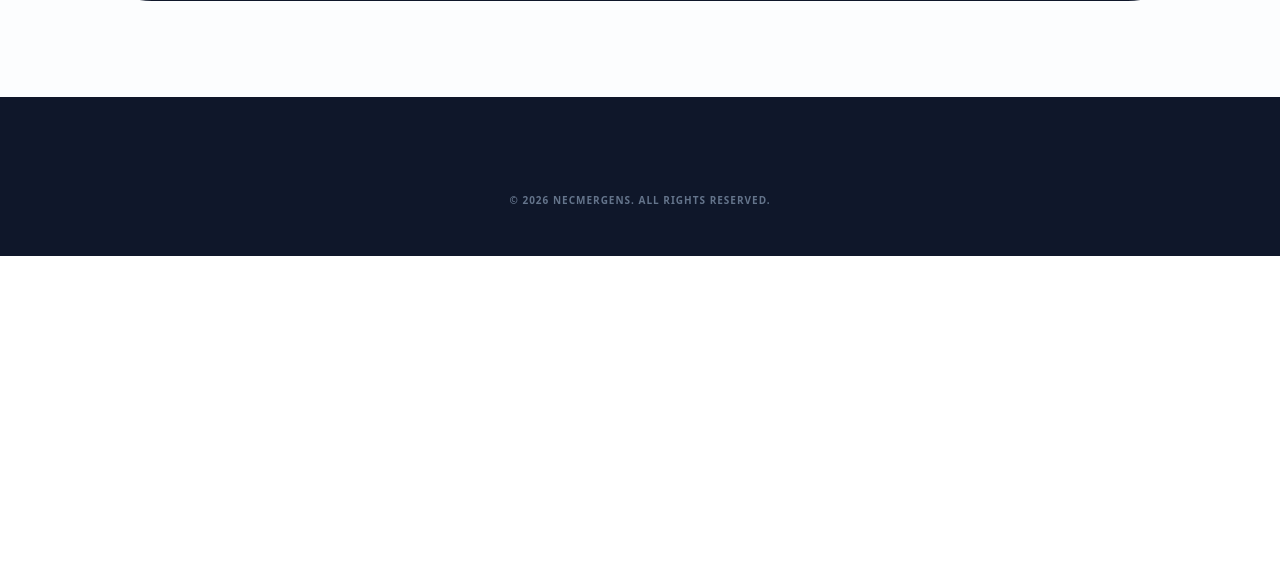
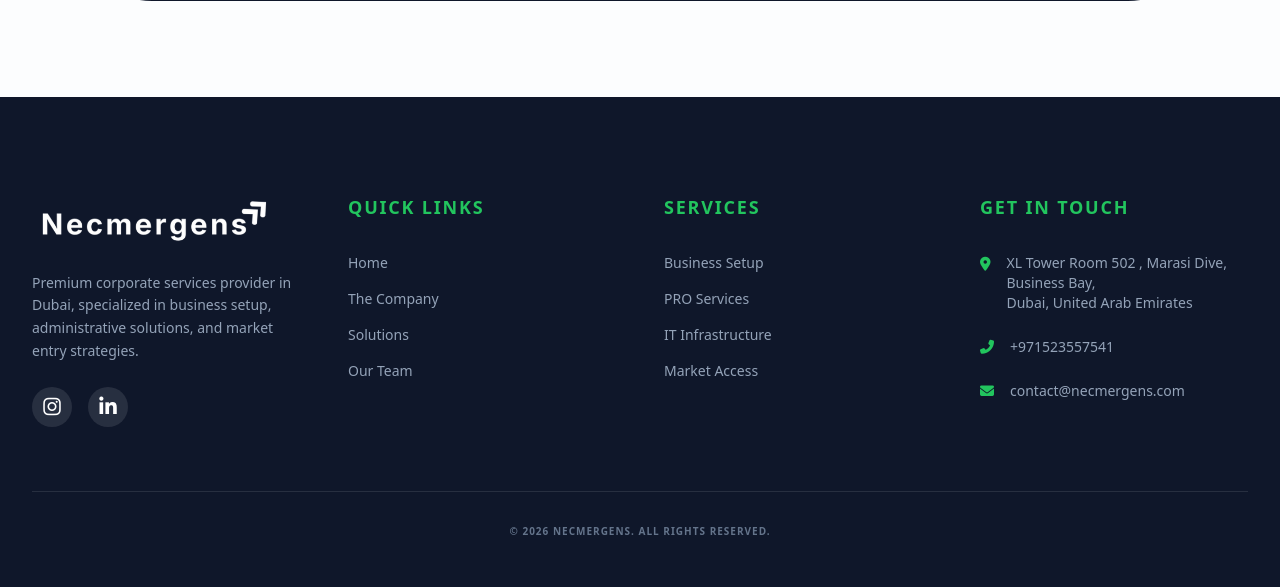
Before and after one commit to chitpaingdway/Company-Website, a Flask app: page / in a window 1280 px wide. Shown: the part 4372-4959 px from the top of the page. Before the commit the page ends 4628 px from the top, so only its background shows below. Run offline with Flask 3, Linux system fonts and the light colour scheme; some libraries are stand-ins or nearby versions.

Commit message:
Update index.html

```diff
--- a/templates/index.html
+++ b/templates/index.html
@@ -290,9 +290,72 @@
         </div>
     </div>
 
-    <footer class="bg-slate-900 text-white pt-24 pb-12 px-8">
-        <div class="max-w-7xl mx-auto text-center">
-            <p class="text-slate-500 text-[10px] font-black tracking-widest uppercase">© 2026 NECMERGENS. ALL RIGHTS RESERVED.</p>
+    <footer id="contact" class="bg-slate-900 text-white pt-24 pb-12 px-8">
+        <div class="max-w-7xl mx-auto">
+            <div class="grid grid-cols-1 md:grid-cols-4 gap-12 mb-16">
+
+                <div class="space-y-6">
+                    <div class="logo-container brightness-0 invert">
+                        <img src="{{ url_for('static', filename='logo.png') }}" alt="Necmergens Logo" class="max-h-12">
+                    </div>
+                    <p class="text-slate-400 text-sm leading-relaxed">
+                        Premium corporate services provider in Dubai, specialized in business setup, administrative solutions, and market entry strategies.
+                    </p>
+                    <div class="flex gap-4">
+                        <a href="https://www.instagram.com/necmergens/" target="_blank" class="w-10 h-10 rounded-full bg-white/10 flex items-center justify-center hover:bg-green-600 transition duration-300 text-xl">
+                            <i class="fab fa-instagram"></i>
+                        </a>
+                        <a href="https://www.linkedin.com/in/necmergens-corporate-service-provider-0554223a3/" target="_blank" class="w-10 h-10 rounded-full bg-white/10 flex items-center justify-center hover:bg-green-600 transition duration-300 text-xl">
+                            <i class="fab fa-linkedin-in"></i>
+                        </a>
+                    </div>
+                </div>
+
+                <div>
+                    <h4 class="text-lg font-bold mb-8 uppercase tracking-widest text-green-500">Quick Links</h4>
+                    <ul class="space-y-4 text-slate-400 text-sm font-medium">
+                        <li><a href="#home" onclick="closeDetail()" class="hover:text-white transition">Home</a></li>
+                        <li><a href="#about" onclick="closeDetail()" class="hover:text-white transition">The Company</a></li>
+                        <li><a href="#services" onclick="closeDetail()" class="hover:text-white transition">Solutions</a></li>
+                        <li><a href="#team" onclick="closeDetail()" class="hover:text-white transition">Our Team</a></li>
+                    </ul>
+                </div>
+
+                <div>
+                    <h4 class="text-lg font-bold mb-8 uppercase tracking-widest text-green-500">Services</h4>
+                    <ul class="space-y-4 text-slate-400 text-sm font-medium">
+                        <li><a href="javascript:void(0)" onclick="openDetail('setup')" class="hover:text-white transition">Business Setup</a></li>
+                        <li><a href="javascript:void(0)" onclick="openDetail('admin')" class="hover:text-white transition">PRO Services</a></li>
+                        <li><a href="javascript:void(0)" onclick="openDetail('it')" class="hover:text-white transition">IT Infrastructure</a></li>
+                        <li><a href="javascript:void(0)" onclick="openDetail('market')" class="hover:text-white transition">Market Access</a></li>
+                    </ul>
+                </div>
+
+                <div>
+                    <h4 class="text-lg font-bold mb-8 uppercase tracking-widest text-green-500">Get In Touch</h4>
+                    <ul class="space-y-6 text-slate-400 text-sm">
+                        <li class="flex items-start gap-4">
+                            <i class="fas fa-map-marker-alt text-green-500 mt-1"></i>
+                            <span>XL Tower Room 502 , Marasi Dive, Business Bay,<br>Dubai, United Arab Emirates</span>
+                        </li>
+                        <li class="flex items-center gap-4">
+                            <i class="fas fa-phone-alt text-green-500"></i>
+                            <span>+971523557541</span>
+                        </li>
+                        <li class="flex items-center gap-4">
+                            <i class="fas fa-envelope text-green-500"></i>
+                            <a href="mailto:contact@necmergens.com" class="hover:text-white transition">contact@necmergens.com</a>
+                        </li>
+                    </ul>
+                </div>
+
+            </div>
+
+            <div class="pt-8 border-t border-white/10 text-center">
+                <p class="text-slate-500 text-[10px] font-black tracking-widest uppercase">
+                    © 2026 NECMERGENS. ALL RIGHTS RESERVED.
+                </p>
+            </div>
         </div>
     </footer>
 
```
